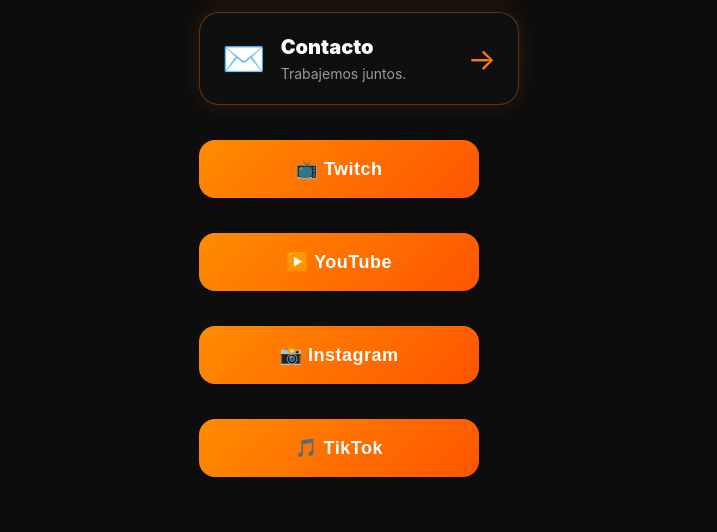
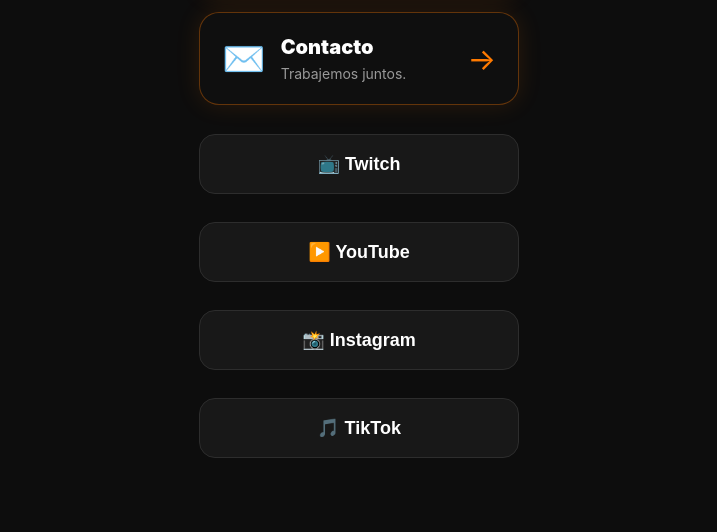
Before and after one commit to duroconbrayan/duro-web, a plain HTML site: page index.html in a window 1280 px wide. Shown: the part 747-1279 px from the top of the page, without its empty margins (281-998 px from the left). Drawn offline with Linux system fonts and the light colour scheme; no server answers.

Commit message:
Update style.css

```diff
--- a/style.css
+++ b/style.css
@@ -40,23 +40,34 @@
     font-size: 18px;
 }
 button {
-    background: linear-gradient(135deg, #ff8c00, #ff5500);
+    width: 320px;
+
+    display: flex;
+    align-items: center;
+    justify-content: center;
+    gap: 12px;
+
+    padding: 18px 24px;
+    margin: 14px auto;
+
+    background: #181818;
     color: white;
-    border: none;
-    padding: 18px 35px;
+
+    border: 1px solid #2d2d2d;
+    border-radius: 16px;
+
     font-size: 18px;
-    font-weight: 800;
-    border-radius: 16px;
+    font-weight: 700;
+
     cursor: pointer;
-    margin-top: 20px;
-    transition: 0.3s;
-    width: 280px;
-    margin-bottom: 15px;
-    letter-spacing: 0.5px;
+
+    transition: all .25s ease;
 }
 
 button:hover {
-    transform: scale(1.05);
+    transform: translateY(-3px);
+    border-color: #ff7a00;
+    box-shadow: 0 0 20px rgba(255,122,0,.25);
 }
 
 h2 {
```
